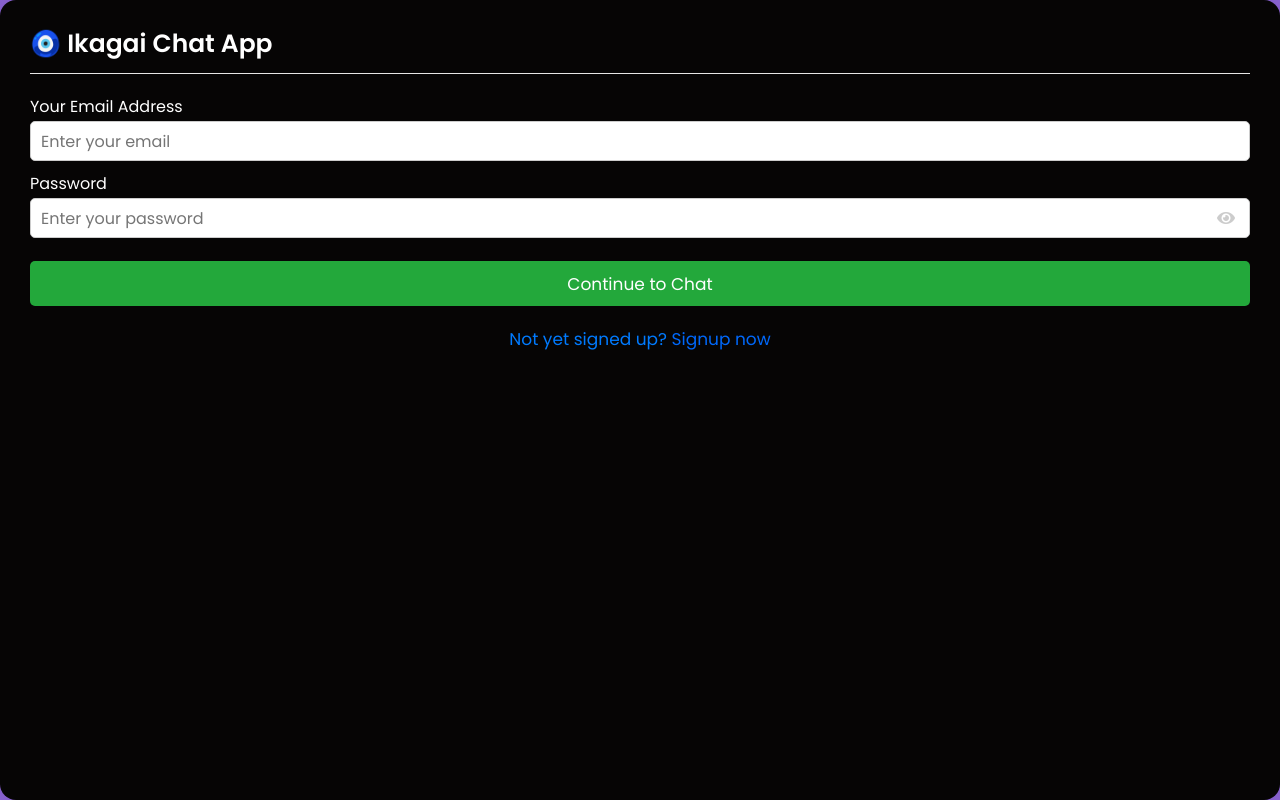
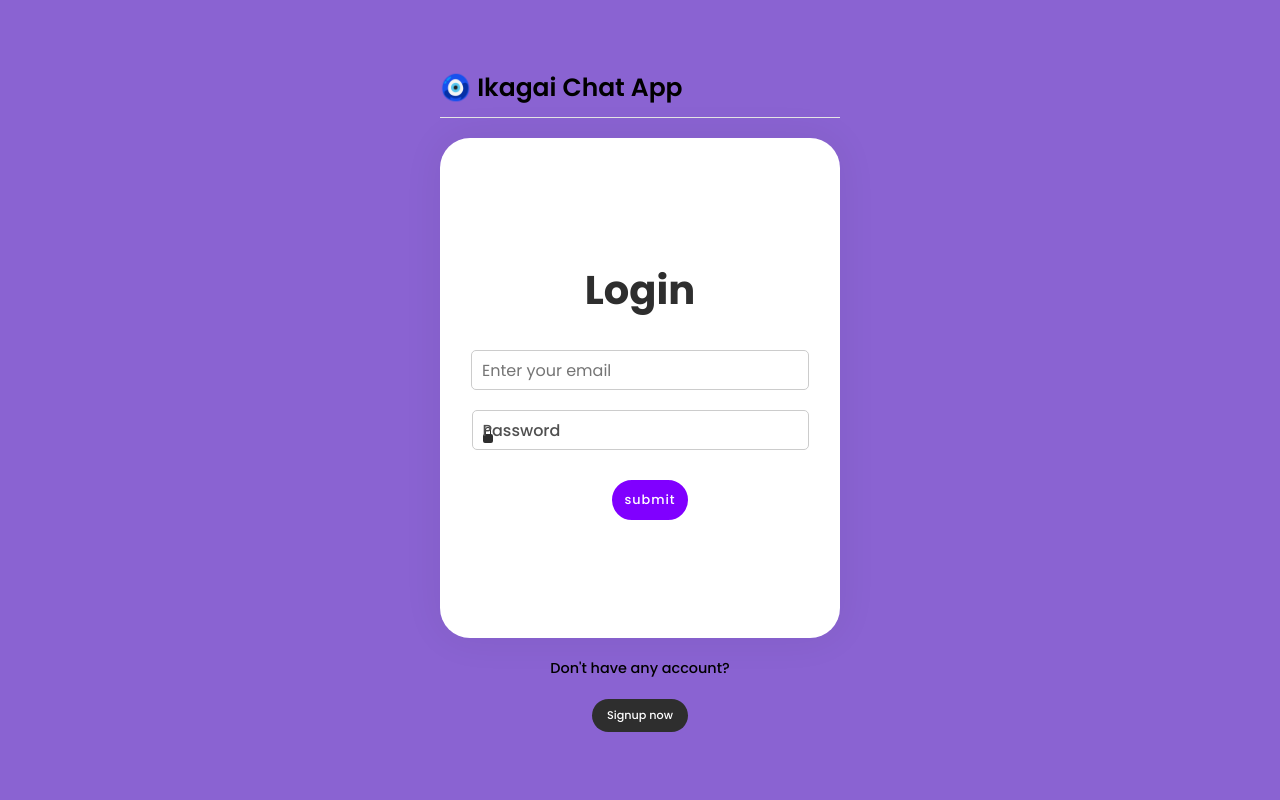
Before and after one commit to MohdAdnanAli/Ikagai, a PHP site: page /login.php in a window 1280 px wide. Run offline with PHP 8.4, Linux system fonts and the light colour scheme.

Commit message:
login form and no fullscreen

```diff
--- a/login.php
+++ b/login.php
@@ -1,36 +1,73 @@
 <?php
 session_start();
-  if(isset($_SESSION['unique_id'])){
+if (isset($_SESSION['unique_id'])) {
   header("location: users.php");
 }
 ?>
 
 <?php include_once "header.php"; ?>
+
 <body>
-  <div class="wrapper">
     <section class="form login">
       <header>🧿 Ikagai Chat App</header>
-      <form action="#" method="POST" enctype="multipart/form-data" autocomplete="off">
+
+      <form action="#" method="POST" enctype="multipart/form-data" autocomplete="off" class="form_main">
+        <p class="heading">Login</p>
         <div class="error-text"></div>
+        <div class="inputContainer">
+          <svg viewBox="0 0 16 16" fill="#2e2e2e" height="16" width="16" xmlns="http://www.w3.org/2000/svg"
+            class="inputIcon">
+            <path
+              d="M13.106 7.222c0-2.967-2.249-5.032-5.482-5.032-3.35 0-5.646 2.318-5.646 5.702 0 3.493 2.235 5.708 5.762 5.708.862 0 1.689-.123 2.304-.335v-.862c-.43-.199-1.354-.328-2.29-.328-2.926 0-4.813-1.88-4.813-4.798 0-2.844 1.921-4.881 4.594-4.881 2.735 0 4.608 1.688 4.608 4.156 0 1.682-.554 2.769-1.416 2.769-.492 0-.772-.28-.772-.76V5.206H8.923v.834h-.11c-.266-.595-.881-.964-1.6-.964-1.4 0-2.378 1.162-2.378 2.823 0 1.737.957 2.906 2.379 2.906.8 0 1.415-.39 1.709-1.087h.11c.081.67.703 1.148 1.503 1.148 1.572 0 2.57-1.415 2.57-3.643zm-7.177.704c0-1.197.54-1.907 1.456-1.907.93 0 1.524.738 1.524 1.907S8.308 9.84 7.371 9.84c-.895 0-1.442-.725-1.442-1.914z">
+            </path>
+          </svg>
           <div class="field input">
-          <label> Your Email Address</label>
             <input type="text" name="email" placeholder="Enter your email" required>
           </div>
+        </div>
+
+        <div class="inputContainer">
+          <svg viewBox="0 0 16 16" fill="#2e2e2e" height="16" width="16" xmlns="http://www.w3.org/2000/svg"
+            class="inputIcon">
+            <path
+              d="M8 1a2 2 0 0 1 2 2v4H6V3a2 2 0 0 1 2-2zm3 6V3a3 3 0 0 0-6 0v4a2 2 0 0 0-2 2v5a2 2 0 0 0 2 2h6a2 2 0 0 0 2-2V9a2 2 0 0 0-2-2z">
+            </path>
+          </svg>
           <div class="field input">
-          <label>Password</label>
-          <input type="password" name="password" placeholder="Enter your password" required>
-          <i class="fas fa-eye"></i>
+            <input placeholder="Password" name="password" id="password" class="inputField" type="password">
           </div>
-        <div class="field button">
-          <input type="submit" name="submit" value="Continue to Chat">
+        </div>
+        <div class="button">
+          <input type="submit" name="submit" value="submit" class="submit" style="
+    position: relative;
+    width: 100%;
+    border: 2px solid #8000ff;
+    background-color: #8000ff;
+    height: 40px;
+    color: white;
+    font-size: .8em;
+    font-weight: 500;
+    letter-spacing: 1px;
+    border-radius: 30px;
+    margin: 10px;
+    cursor: pointer;
+    overflow: hidden;
+  ">
         </div>
       </form>
-      <div class="link">Not yet signed up? <a href="index.php">Signup now</a></div>
+
+      <div class="signupContainer">
+        <p>Don't have any account?</p>
+        <a href="index.php">Signup now</a>
+      </div>
     </section>
-  </div>
+
+
+
 
   <script src="javascript/pass-show-hide.js"></script>
   <script src="javascript/login.js"></script>
 
 </body>
+
 </html>
--- a/style.css
+++ b/style.css
@@ -15,40 +15,27 @@ body{
   background: #dcbcff;
   padding: 0 10px;
 }
-.wrapper {
-  background: #fff;
-  width: 100vw;
-  height: 100vh;  100% of viewport height
-  border-radius: 16px;
-  box-shadow: 0 0 128px 0 rgba(47, 255, 168, 0.1),
-              0 32px 64px -48px rgba(136, 121, 248, 0.5);
-  position: fixed;
-  top: 0;
-  left: 0;
-}
 */
 
-body {
+
+body{
   display: flex;
   align-items: center;
   justify-content: center;
   min-height: 100vh;
-  background: #8a63d2; /* Change to your preferred shade of purple */
-  margin: 0; /* Remove padding */
-  font-family: Arial, Helvetica, sans-serif; /* Add a professional font */
+  background: #8a63d2;
+  margin: 0;
+  padding: 0 10px;
+}
+.wrapper{
+  background: #fff;
+  width: 50vw;
+  height: 80vh;
+  border-radius: 16px;
+  box-shadow: 0 0 128px 0 rgba(0,0,0,0.1),
+              0 32px 64px -48px rgba(0,0,0,0.5);
 }
 
-.wrapper {
-  background: #060505; /* Change to your preferred background color */
-  color: #ffffff; /* Change to a professional text color */
-  width: 100vw; /* 100% of viewport width */
-  height: 100vh; /* 100% of viewport height */
-  border-radius: 16px;
-  box-shadow: 0 0 20px rgba(0, 0, 0, 0.1); /* Slightly adjust the box shadow */
-  position: fixed;
-  top: 0;
-  left: 0;
-}
 .link {
   color: #007bff; /* Bright blue color, you can adjust the hex code as needed */
   text-decoration: none; /* Remove underline by default */
@@ -134,7 +121,7 @@ body {
   transform: translateY(-50%);
 }
 .form form .field i.active::before{
-  color: #333;
+  color: #d72c2c;
   content: "\f070";
 }
 .form .link{
@@ -175,7 +162,7 @@ body {
   align-items: center;
 }
 :is(.users, .users-list) .content .details{
-  color: #ffffff;
+  color: #2e2e2e;
   margin-left: 20px;
 }
 :is(.users, .users-list) .details span{
@@ -184,7 +171,7 @@ body {
 }
 .users header .logout{
   display: block;
-  background: #333;
+  background: #8000ff;
   color: #fff;
   outline: none;
   border: none;
@@ -209,7 +196,7 @@ body {
   width: calc(100% - 50px);
   font-size: 16px;
   padding: 0 13px;
-  border: 1px solid #e6e6e6;
+  border: 2px solid #e6e6e6;
   outline: none;
   border-radius: 5px 0 0 5px;
   opacity: 0;
@@ -263,11 +250,11 @@ body {
   width: 40px;
 }
 .users-list a .details p{
-  color: #47e151;
+  color: #797c77;
 }
 .users-list a .status-dot{
   font-size: 12px;
-  color: #468669;
+  color: #4cde09;
   padding-left: 10px;
 }
 .users-list a .status-dot.offline{
@@ -299,7 +286,7 @@ body {
   max-height: 500px;
   overflow-y: auto;
   padding: 10px 30px 20px 30px;
-  background: #2C2F33;
+  background: #cbc5c5;
   box-shadow: inset 0 32px 32px -32px rgb(0 0 0 / 5%),
               inset 0 -32px 32px -32px rgb(0 0 0 / 5%);
 }
@@ -328,7 +315,7 @@ body {
   max-width: calc(100% - 130px);
 }
 .outgoing .details p{
-  background: #09aced;
+  background: #8754cd;
   color: #fff;
   border-radius: 18px 18px 0 18px;
 }
@@ -346,7 +333,7 @@ body {
   max-width: calc(100% - 130px);
 }
 .incoming .details p{
-  background: #5431ed;
+  background: #47454e;
   color: #fcf8f8;
   border-radius: 18px 18px 18px 0;
 }
@@ -559,3 +546,122 @@ body {
   filter: blur(8px);
   transform: rotate(330deg);
 }
+
+.form_main {
+  width: 400px;
+  height: 500px;
+  display: flex;
+  flex-direction: column;
+  align-items: center;
+  justify-content: center;
+  background-color: rgb(255, 255, 255);
+  padding: 30px 30px 30px 30px;
+  border-radius: 30px;
+  box-shadow: 0px 0px 40px rgba(0, 0, 0, 0.062);
+}
+
+.heading {
+  font-size: 2.5em;
+  color: #2e2e2e;
+  font-weight: 700;
+  margin: 15px 0 30px 0;
+}
+
+.inputContainer {
+  width: 100%;
+  position: relative;
+  display: flex;
+  align-items: center;
+  justify-content: center;
+}
+
+.inputIcon {
+  position: absolute;
+  left: 10px;
+}
+
+.inputField {
+  width: 100%;
+  height: 40px;
+  background-color: transparent;
+  border: none;
+  border-bottom: 2px solid rgb(173, 173, 173);
+  border-radius: 30px;
+  margin: 10px 0;
+  color: black;
+  font-size: .8em;
+  font-weight: 500;
+  box-sizing: border-box;
+  padding-left: 30px;
+}
+
+.inputField:focus {
+  outline: none;
+  border-bottom: 2px solid rgb(199, 114, 255);
+}
+
+.inputField::placeholder {
+  color: rgb(80, 80, 80);
+  font-size: 1em;
+  font-weight: 500;
+}
+
+#button {
+  position: relative;
+  width: 100%;
+  border: 2px solid #8000ff;
+  background-color: #8000ff;
+  height: 40px;
+  color: white;
+  font-size: .8em;
+  font-weight: 500;
+  letter-spacing: 1px;
+  border-radius: 30px;
+  margin: 10px;
+  cursor: pointer;
+  overflow: hidden;
+}
+
+#button::after {
+  content: "";
+  position: absolute;
+  background-color: rgba(255, 255, 255, 0.253);
+  height: 100%;
+  width: 150px;
+  top: 0;
+  left: -200px;
+  border-bottom-right-radius: 100px;
+  border-top-left-radius: 100px;
+  filter: blur(10px);
+  transition-duration: .5s;
+}
+
+#button:hover::after {
+  transform: translateX(600px);
+  transition-duration: .5s;
+}
+
+.signupContainer {
+  margin: 0;
+  display: flex;
+  flex-direction: column;
+  align-items: center;
+  justify-content: center;
+  gap: 20px;
+}
+
+.signupContainer p {
+  font-size: .9em;
+  font-weight: 500;
+  color: black;
+}
+
+.signupContainer a {
+  font-size: .7em;
+  font-weight: 500;
+  background-color: #2e2e2e;
+  color: white;
+  text-decoration: none;
+  padding: 8px 15px;
+  border-radius: 20px;
+}
--- a/users.php
+++ b/users.php
@@ -20,7 +20,7 @@
           <img src="php/images/<?php echo $row['img']; ?>" alt="">
           <div class="details">
             <span><?php echo $row['fname']. " " . $row['lname'] ?></span>
-            <p><?php echo $row['status']; ?></p>
+            <p style="color:green;"><?php echo $row['status']; ?></p>
           </div>
         </div>
         <a href="php/logout.php?logout_id=<?php echo $row['unique_id']; ?>" class="logout">Logout</a>
```
Also changed, not shown: index.php (+49 -14 lines). Lines whose indentation alone changed are shown as unchanged.
